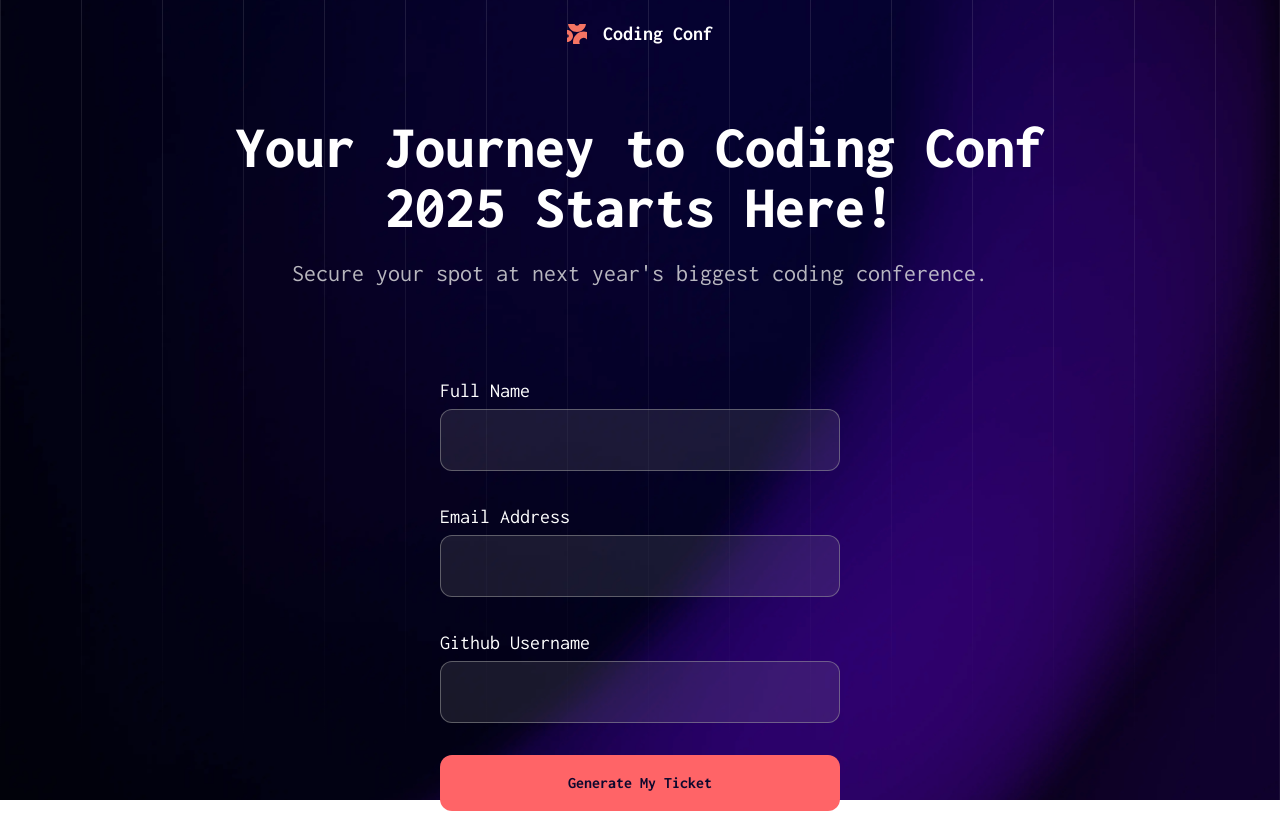
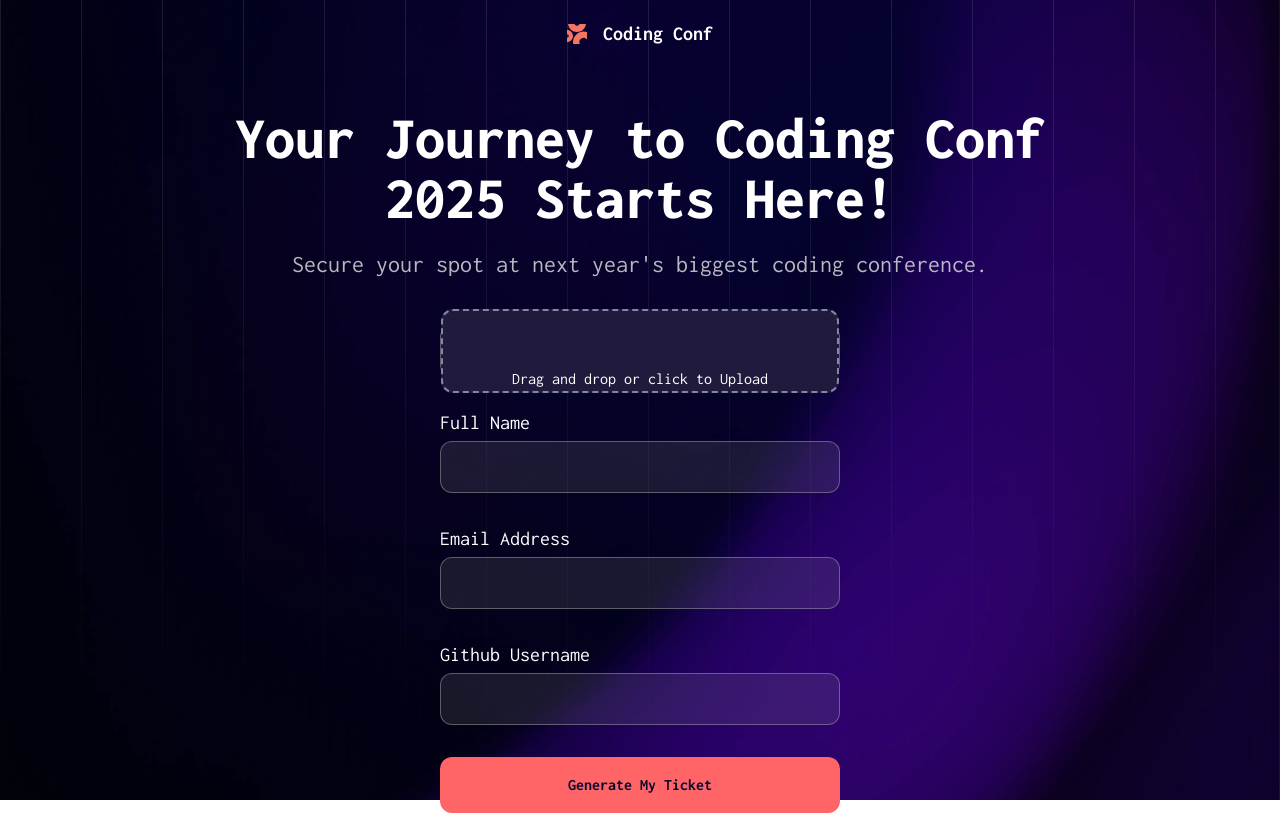
Before and after one commit to Bop-bili-bop/TicketGenerator, a React (Vite) app: page / in a window 1280 px wide. After the commit the page ends 813 px from the top, so only its background shows below. Built offline with nearby package versions, Linux system fonts and the light colour scheme.

Commit message:
todo-dragndrop-inputfield

```diff
--- a/src/App.jsx
+++ b/src/App.jsx
@@ -42,6 +42,11 @@ function App() {
     setIsSubmitted(true);
     console.log(data);
   };
+  const generateTicketID = () => {
+    const ticketStart = "#0";
+    const randomNumber = Math.floor(1000 + Math.random() * 9000);
+    return ticketStart + randomNumber;
+  }
   return (
     <div className="">
       <div className="absolute inset-0 bg-cover bg-center -z-99 bg-hero-desktop md:bg-hero-tablet lg:bg-hero-desktop">
@@ -54,16 +59,18 @@ function App() {
         <>
           <div className="flex flex-col justify-center items-center px-2">
             <Header>Coding Conf</Header>
-            <Title className='mb-5'>Your Journey to Coding Conf 2025 Starts Here!</Title>
-            <Description className="sm:mb-10 mb-[45px]">
+            <Title className="mb-5">
+              Your Journey to Coding Conf 2025 Starts Here!
+            </Title>
+            <Description className="mb-10 sm:mb-[45px]">
               Secure your spot at next year's biggest coding conference.
             </Description>
           </div>
           <form
             onSubmit={handleSubmit(onSubmit)}
-            className="w-full max-w-md mx-auto mt-6 p-6 rounded-xl flex flex-col gap-4 "
+            className="w-full max-w-md mx-auto px-6 rounded-xl flex flex-col gap-4 "
           >
-            {/* <DropField name="photo-user-avatar" /> */}
+            <InputField dragNDrop/>
             <InputField
               label="Full Name"
               id="full-name"
@@ -91,17 +98,27 @@ function App() {
         <div className="flex flex-col justify-center items-center px-2">
           <Header>Coding Conf</Header>
           <Title className="mb-5 md:mb-8">
-            Congrats, <span className="gradient-01">{ formData.fullName || "Jonatan Kristof"}!</span> Your
-            ticket is ready.
+            Congrats,{" "}
+            <span className="gradient-01">
+              {formData.fullName || "Jonatan Kristof"}!
+            </span>{" "}
+            Your ticket is ready.
           </Title>
-          <Description className="max-w-md md:mb-[111px] sm:mb-20 mb-18">
+          <Description className="max-w-md md:mb-20 sm:mb-18 mb-14">
             We've emailed your ticket to{" "}
-            <a href={`mailto:${formData.email || "jonatan@gmail.com"}`} className="text-[#F57463]">
+            <a
+              href={`mailto:${formData.email || "jonatan@gmail.com"}`}
+              className="text-[#F57463]"
+            >
               {formData.email || "jonatan@gmail.com"}{" "}
             </a>
             and will send updates in the run up to the event.
           </Description>
-          <Ticket />
+          <Ticket
+            ghUserName={formData.githubUserName}
+            fullName={formData.fullName}
+            ticketID={generateTicketID() || "#03412"}
+          />
         </div>
       )}
     </div>
--- a/src/components/DropField.jsx
+++ b/src/components/DropField.jsx
@@ -26,17 +26,14 @@ const Dropzone = (props) => {
 
   return (
     <div
-      className="container flex justify-center items-center text-center text-white border-2 border-dashed p-4 border-[#8784A5] bg-[#201B3D] hover:bg-[#3D3957]  rounded-xl cursor-pointer"
+      className="container flex justify-center items-center text-center text-white border-2 border-dashed border-[#8784A5] bg-[#201B3D] hover:bg-[#3D3957]  rounded-xl cursor-pointer"
     >
       <div {...getRootProps({ className: "dropzone" })}>
-        {/*
-          Add a hidden file input
-          Best to use opacity 0, so that the required validation message will appear on form submission
-        */}
         <input
           type="file"
           name={name}
           required={required}
+          className="p-4 hover:cursor-pointer "
           style={{ opacity: 0 }}
           ref={hiddenInputRef}
         />
--- a/src/components/Header.jsx
+++ b/src/components/Header.jsx
@@ -2,7 +2,7 @@ import logoCompany from "../assets/images/logo-mark.svg";
 
 const Header = ({ children, className }) => {
   return (
-    <h1 className="text-white text-xl mt-5 mb-[69px] font-bold flex justify-center items-center">
+    <h1 className="text-white text-xl mt-5 mb-10 sm:mb-[60px] font-bold flex justify-center items-center">
       <img src={logoCompany} alt="company-logo" className="h-5 pr-4" />
       {children}
     </h1>
--- a/src/components/InputField.jsx
+++ b/src/components/InputField.jsx
@@ -1,13 +1,13 @@
 import { useState } from "react";
+import DropField from "./DropField"
 
 const InputField = ({
   label,
   hint,
   disabled = false,
   error,
-  icon,
   id,
-  dragDrop,
+  dragNDrop,
   ...rest
 }) => {
   const [isFocused, setIsFocused] = useState(false);
@@ -46,7 +46,7 @@ const InputField = ({
       )}
 
       <div
-        className={`flex bg-neutral-400/15 items-center border rounded-xl border-neutral-400/50 hover:bg-neutral-400/40 hover:cursor-pointer transition-colors  ${
+        className={`flex bg-neutral-400/15 h-13 items-center border rounded-xl border-neutral-400/50 hover:bg-neutral-400/40 hover:cursor-pointer transition-colors  ${
           isFocused
             ? "ring-1 ring-offset-2 ring-offset-black ring-neutral-300/85"
             : error
@@ -56,14 +56,16 @@ const InputField = ({
         onFocus={() => setIsFocused(true)}
         onBlur={() => setIsFocused(false)}
       >
-        {icon && <div className="mr-2">{icon}</div>}
-
+        {dragNDrop ? (
+          <DropField/>
+        ) : (
           <input
             id={id}
             className="text-lg w-full px-2 py-4 focus:outline-none hover:cursor-pointer rounded-xl"
             disabled={disabled}
             {...rest}
           />
+        )}
       </div>
       {(hint || error) && (
         <div className="mt-2 text-xs flex items-center">
--- a/src/components/Ticket.jsx
+++ b/src/components/Ticket.jsx
@@ -1,8 +1,9 @@
 import bgTicket from "../assets/images/pattern-ticket.svg";
 import logoMark from "../assets/images/logo-mark.svg";
 import iconGH from "../assets/images/icon-github.svg";
+import avaratDefault from "../assets/images/image-avatar.jpg";
 
-const Ticket = ({ ghUserName, fullName }) => {
+const Ticket = ({ ghUserName, fullName, ticketID }) => {
   return (
     <div className="relative w-[343px] h-[160px] sm:w-[600px] sm:h-[280px]">
       <img
@@ -10,31 +11,41 @@ const Ticket = ({ ghUserName, fullName }) => {
         alt="ticket-pattern"
         className="-z-80 backdrop-blur-md "
       />
-      <div className="absolute top-5 left-5 text-white font-mono flex justify-between gap-2">
+      <div className="absolute top-3 left-3 sm:top-4 sm:left-4 text-white flex items-start h gap-1">
         <img
           src={logoMark}
           alt="logo"
-          className="w-7 h-7 sm:w-10 sm:h-10 sm:m-2 m-0"
+          className="w-7 h-7 sm:w-10 sm:h-10 sm:m-2 m-0 pt-2"
         />
-        <div className="flex flex-col justify-between">
-          <h4 className="text-2xl sm:text-[40px] font-bold">Coding Conf</h4>
-          <p className="text-sm sm:text-lg text-custom-neutral-300 mt-2">
+        <div className="flex flex-col justify-around font-stretch-110%">
+          <h4 className="text-2xl sm:text-[40px] font-bold pb-2">
+            Coding Conf
+          </h4>
+          <p className="text-sm sm:text-lg text-custom-neutral-300">
             Jan 31, 2025 / Austin, TX
           </p>
         </div>
       </div>
-      <div className="absolute bottom-5 left-5 flex justify-between items-center gap-2">
+      <div className="absolute bottom-3 left-3 sm:bottom-4 sm:left-4 flex justify-between items-center gap-3">
+        <img
+          src={avaratDefault}
+          alt="user-avatar"
+          className="w-11 h-11 sm:w-20 sm:h-20 rounded-xl"
+        />
         <div className="flex flex-col gap-1">
-          <h5 className="text-xl font-medium text-white">
+          <h5 className="text-xl sm:text-2xl font-medium text-white">
             {fullName || "Jonatan Kristof"}
           </h5>
           <div className="flex flex-row gap-1">
             <img src={iconGH} alt="github-icon" />
-            <p className="text-sm sm:text-lg text-custom-neutral-300">
+            <p className="text-sm sm:text-xl text-custom-neutral-300">
               {ghUserName || "@kristofhuistoff"}
             </p>
           </div>
         </div>
+      </div>
+      <div className="absolute inset-y-0 right-0 sm:right-4 flex items-center justify-center text-white">
+        <span className="rotate-90 text-custom-neutral-500 text-xl sm:text-2xl">{ticketID || "#02344"}</span>
       </div>
     </div>
   );
```
Lines whose indentation alone changed are shown as unchanged.
